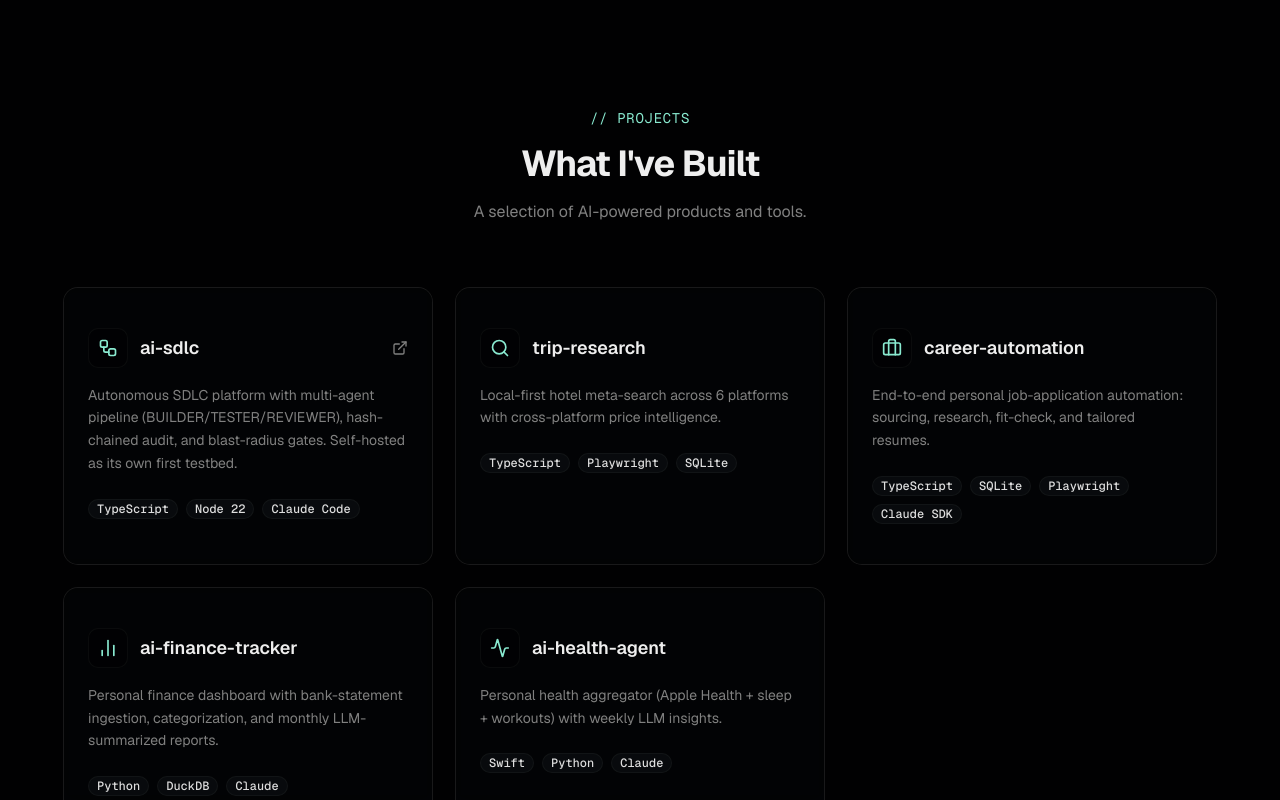
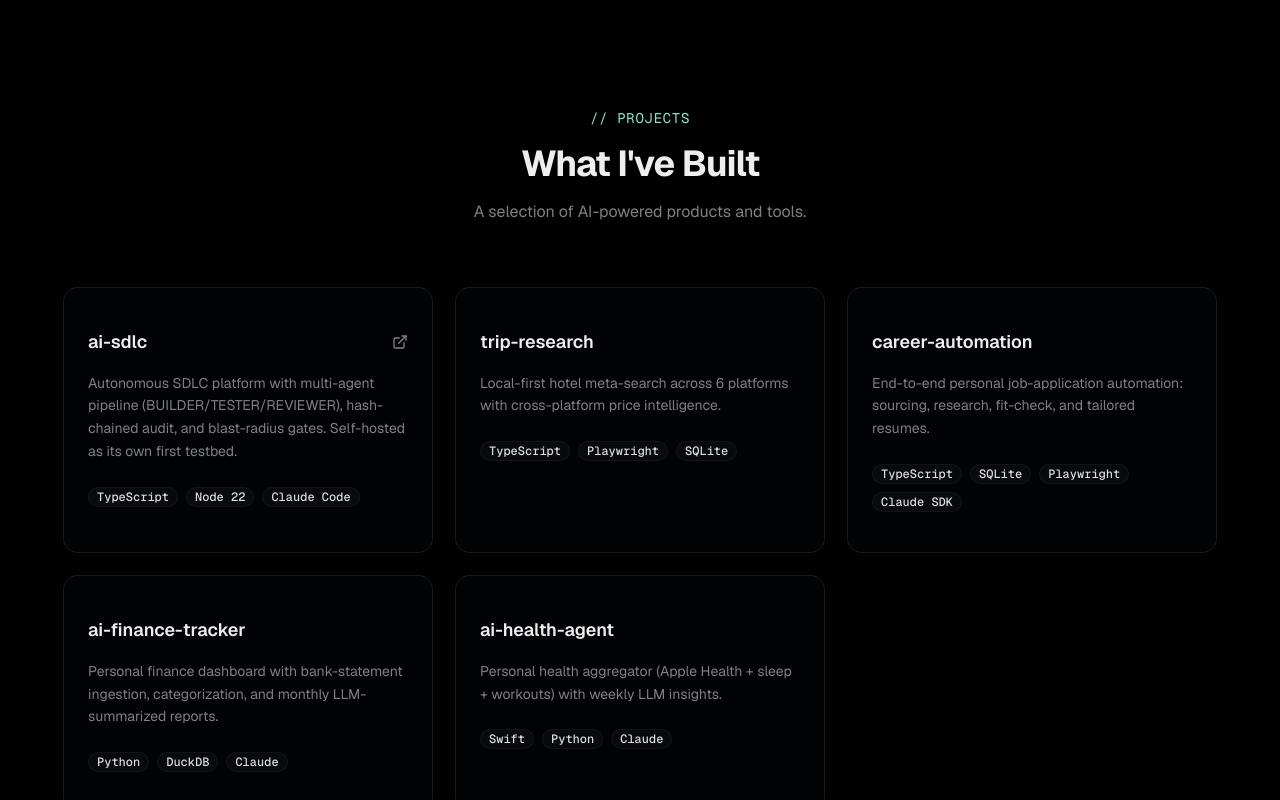
Before and after one commit to piyushgupta27/piyush-portfolio, a Next.js app: page / in a window 1280 px wide. Shown: the part 2000-2800 px from the top of the page. Built offline with nearby package versions, Linux system fonts and the light colour scheme.

Commit message:
design: remove icon-in-circle decoration from project cards (#46)
Closes #46

Co-Authored-By: Claude Sonnet 4.6 <noreply@anthropic.com>

```diff
--- a/src/components/sections/projects.tsx
+++ b/src/components/sections/projects.tsx
@@ -1,15 +1,7 @@
 "use client";
 
 import { motion } from "framer-motion";
-import {
-  Code,
-  Workflow,
-  Search,
-  Briefcase,
-  BarChart2,
-  Activity,
-  ExternalLink,
-} from "lucide-react";
+import { ExternalLink } from "lucide-react";
 import { Card, CardContent } from "@/components/ui/card";
 import { SectionHeading } from "@/components/ui/section-heading";
 import { TechBadge } from "@/components/ui/tech-badge";
@@ -18,15 +10,6 @@ import {
   staggerItem,
 } from "@/components/motion/stagger-children";
 import { projects } from "@/data/projects";
-
-const iconMap: Record<string, React.ElementType> = {
-  Code,
-  Workflow,
-  Search,
-  Briefcase,
-  BarChart2,
-  Activity,
-};
 
 export function Projects() {
   return (
@@ -40,7 +23,6 @@ export function Projects() {
 
         <StaggerChildren className="grid gap-6 md:grid-cols-2 lg:grid-cols-3">
           {projects.map((project) => {
-            const Icon = iconMap[project.icon] ?? Code;
             return (
               <motion.div key={project.title} variants={staggerItem}>
                 <Card className="group relative h-full overflow-hidden border-border/50 bg-card/50 backdrop-blur-sm transition-all duration-300 hover:border-primary/30 hover:neon-glow">
@@ -50,19 +32,14 @@ export function Projects() {
                   />
 
                   <CardContent className="relative p-6">
-                    <div className="mb-4 flex items-center gap-3">
-                      <div className="flex h-10 w-10 items-center justify-center rounded-lg border border-border/50 bg-background/50">
-                        <Icon className="h-5 w-5 text-primary" />
-                      </div>
-                      <h3 className="font-semibold text-lg flex-1">
-                        {project.title}
-                      </h3>
+                    <div className="mb-4 flex items-center justify-between gap-3">
+                      <h3 className="font-semibold text-lg">{project.title}</h3>
                       {project.link && (
                         <a
                           href={project.link}
                           target="_blank"
                           rel="noopener noreferrer"
-                          className="text-muted-foreground hover:text-primary transition-colors"
+                          className="inline-flex items-center justify-center p-3.5 -m-3.5 text-muted-foreground hover:text-primary transition-colors"
                           aria-label={`View ${project.title} on GitHub`}
                         >
                           <ExternalLink className="h-4 w-4" />
--- a/src/data/projects.ts
+++ b/src/data/projects.ts
@@ -3,7 +3,6 @@ export interface Project {
   description: string;
   tech: string[];
   gradient: string;
-  icon: string;
   link?: string;
 }
 
@@ -14,7 +13,6 @@ export const projects: Project[] = [
       "Autonomous SDLC platform with multi-agent pipeline (BUILDER/TESTER/REVIEWER), hash-chained audit, and blast-radius gates. Self-hosted as its own first testbed.",
     tech: ["TypeScript", "Node 22", "Claude Code"],
     gradient: "from-cyan-500/20 to-blue-600/20",
-    icon: "Workflow",
     link: "https://github.com/piyushgupta27/ai-sdlc",
   },
   {
@@ -23,7 +21,6 @@ export const projects: Project[] = [
       "Local-first hotel meta-search across 6 platforms with cross-platform price intelligence.",
     tech: ["TypeScript", "Playwright", "SQLite"],
     gradient: "from-purple-500/20 to-pink-600/20",
-    icon: "Search",
   },
   {
     title: "career-automation",
@@ -31,7 +28,6 @@ export const projects: Project[] = [
       "End-to-end personal job-application automation: sourcing, research, fit-check, and tailored resumes.",
     tech: ["TypeScript", "SQLite", "Playwright", "Claude SDK"],
     gradient: "from-green-500/20 to-emerald-600/20",
-    icon: "Briefcase",
   },
   {
     title: "ai-finance-tracker",
@@ -39,7 +35,6 @@ export const projects: Project[] = [
       "Personal finance dashboard with bank-statement ingestion, categorization, and monthly LLM-summarized reports.",
     tech: ["Python", "DuckDB", "Claude"],
     gradient: "from-orange-500/20 to-red-600/20",
-    icon: "BarChart2",
   },
   {
     title: "ai-health-agent",
@@ -47,6 +42,5 @@ export const projects: Project[] = [
       "Personal health aggregator (Apple Health + sleep + workouts) with weekly LLM insights.",
     tech: ["Swift", "Python", "Claude"],
     gradient: "from-pink-500/20 to-violet-600/20",
-    icon: "Activity",
   },
 ];
```
